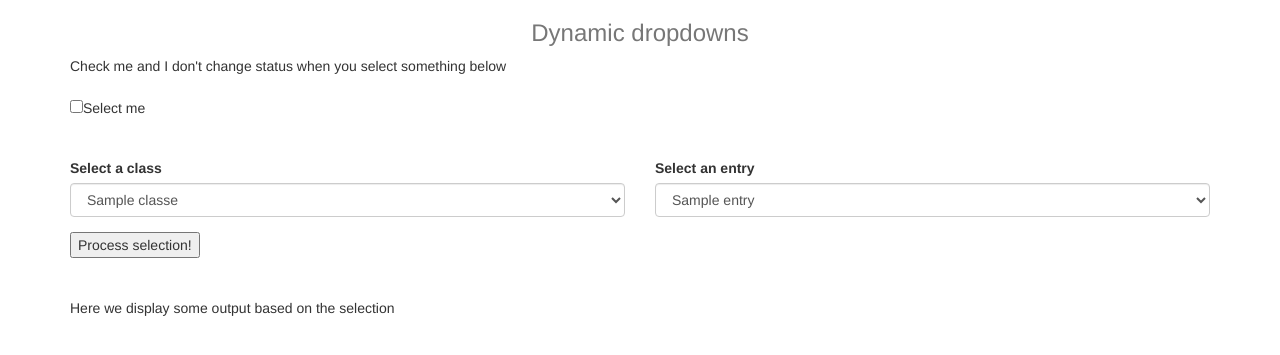
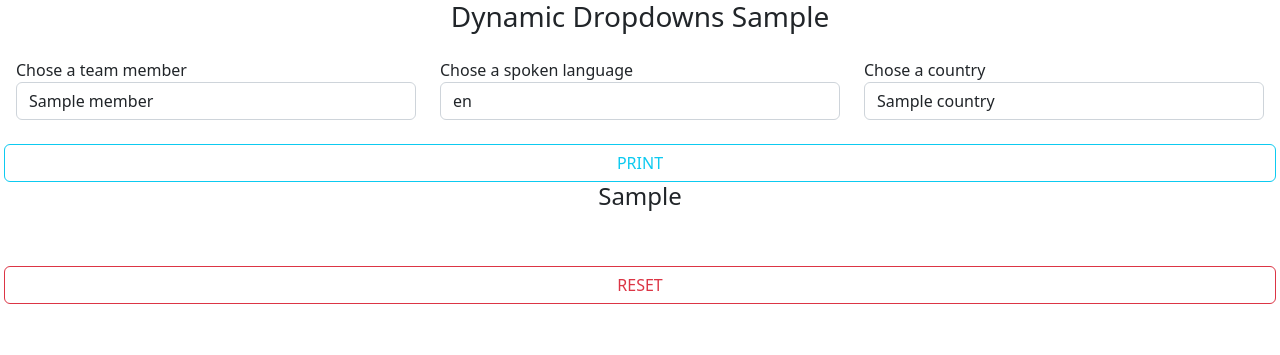
Before and after one commit to Ric-Wolf/spike-crs-841-multifiltering-on-backend, a Flask app: template templates/index.html in a window 1280 px wide. Shown: the top 355 px of the page. Run offline with Flask 2, Linux system fonts and the light colour scheme; the template is opened without the code that fills it: most values are stand-ins (such as "Sample title", 1, 10 or a date in 2020); some libraries are stand-ins or nearby versions.

Commit message:
multifiltering implemented, no ind reset

```diff
--- a/run2.py
+++ /dev/null
@@ -1,95 +0,0 @@
-from flask import Flask, render_template, request, jsonify
-import json
-
-# Initialize the Flask application
-app = Flask(__name__)
-
-
-def get_dropdown_values():
-
-    """
-    dummy function, replace with e.g. database call. If data not change, this function is not needed but dictionary
-    could be defined globally
-    """
-
-    class_entry_relations = {
-        "class1": ["val1", "val2"],
-        "class2": ["foo", "bar", "xyz"],
-        "all_selections": ['val1','val2','foo','bar','xyz']
-    }
-
-    return class_entry_relations
-
-
-@app.route("/_update_dropdown")
-def update_dropdown():
-
-    # the value of the first dropdown (selected by the user)
-    selected_class = request.args.get("selected_class", type=str)
-
-    # get values for the second dropdown
-    updated_values = get_dropdown_values()[selected_class]
-
-    # create the values in the dropdown as a html string
-    html_string_selected = ""
-
-    for entry in updated_values:
-        html_string_selected += '<option value="{}">{}</option>'.format(entry, entry)
-
-    return jsonify(html_string_selected=html_string_selected)
-
-
-@app.route("/_update_dropdown2")
-def update_dropdown2():
-
-    # the value of the second dropdown (selected by the user)
-    selected_entry = request.args.get("selected_entry", type=str)
-
-    if (selected_entry=='val1' or  selected_entry=='val2'):
-        updated_values = 'class1'
-    else:
-        updated_values = 'class2'
-
-    # create the values in the dropdown as a html string
-    html_string_selected = '<option value="{}">{}</option>'.format(updated_values,updated_values )
-
-    # for entry in updated_values:
-    #     html_string_selected += '<option value="{}">{}</option>'.format(entry, entry)
-
-    return jsonify(html_string_selected=html_string_selected)
-
-
-@app.route("/_process_data")
-def process_data():
-    selected_class = request.args.get("selected_class", type=str)
-    selected_entry = request.args.get("selected_entry", type=str)
-
-    # process the two selected values here and return the response; here we just create a dummy string
-
-    return jsonify(
-        random_text="you selected {} and {}".format(selected_class, selected_entry)
-    )
-
-
-@app.route("/")
-def index():
-
-    """
-    Initialize the dropdown menues
-    """
-
-    class_entry_relations = get_dropdown_values()
-
-    default_classes = sorted(class_entry_relations.keys())
-    default_values = class_entry_relations[
-        default_classes[0]
-    ]  # aqui hay que mostrar todas las clases
-
-    return render_template(
-        "index.html", all_classes=default_classes, all_entries=default_values
-    )
-
-
-if __name__ == "__main__":
-
-    app.run(debug=True, port=8080)
--- a/templates/index.html
+++ b/templates/index.html
@@ -2,94 +2,177 @@
 <html lang="en">
 
   <head>
-  <link href="https://maxcdn.bootstrapcdn.com/bootstrap/3.3.7/css/bootstrap.min.css" rel="stylesheet">
+    <meta charset="UTF-8">
+    <meta http-equiv="X-UA-Compatible" content="IE=edge">
+    <meta name="viewport" content="width=device-width, initial-scale=1.0">
+    <link
+      href="https://cdn.jsdelivr.net/npm/bootstrap@5.2.2/dist/css/bootstrap.min.css"
+      rel="stylesheet"
+      integrity="sha384-Zenh87qX5JnK2Jl0vWa8Ck2rdkQ2Bzep5IDxbcnCeuOxjzrPF/et3URy9Bv1WTRi"
+      crossorigin="anonymous">
+    <title>Dinamic Sample</title>
   </head>
 
   <body>
-  <div class="container">
     <div class="header">
-      <h3 class="text-center text-muted">Dynamic dropdowns</h3>
+      <h3 class="text-center">Dynamic Dropdowns Sample</h3>
     </div>
-
-    <div>
-      Check me and I don't change status when you select something below
-    </div><br>
-    <div>
-      <input class="form-check-input" type="checkbox" value="" id="use_me">Select me
-    </div><br><br>
-
-    <div class="row">
-      <div class="form-group col-xs-6">
-        <label for="all_classes">Select a class</label>
-        <select class="form-control" id="all_classes">
+    <form class="p-3" id="group">
+      <div class="row justify-content-center">
+        <div class="col-4">
+          <label>Chose a team member</label>
+          <select class="form-control" id="dp1">
+            {% for o in all_members %}
+            <option value="{{ o }}">{{ o }}</option>
+            {% endfor %}
+          </select>
+          <!-- <input list="all_classes" name="dropdown1" type="search"/>
+          <datalist id="all_classes">
             {% for o in all_classes %}
+            <option value="{{ o }}">{{ o }}</option>
+            {% endfor %}
+          </datalist> -->
+        </div>
+        <div class="col-4">
+          <label>Chose a spoken language</label>
+          <select class="form-control" id="dp2">
+            {% for o in all_langs %}
             <option value="{{ o }}">{{ o }}</option>
             {% endfor %}
           </select>
         </div>
-      <div class="form-group col-xs-6">
-        <label for="all_entries">Select an entry</label>
-        <select class="form-control" id="all_entries">
-          {% for o in all_entries %}
+        <div class="col-4">
+          <label>Chose a country</label>
+          <select class="form-control" id="dp3">
+            {% for o in all_countries %}
             <option value="{{ o }}">{{ o }}</option>
             {% endfor %}
           </select>
         </div>
       </div>
+      <br>
+      <div class="row justify-content-center">
+        <button class='btn btn-outline-info' type='button' id="print">PRINT</button>
+        <br>
+        <h4 id="print_txt" class="text-center">{{print_txt}}</h4>
+      </div>
+      <br>
+      <br>
+      <div class="row justify-content-center">
+        <button class='btn btn-outline-danger' type='reset' id="reset">RESET</button>
+      </div>
+    </form>
 
-    <div>
-      <button type="button" id="process_input">Process selection!</button>
-    </div><br><br>
-    <div id="processed_results">
-      Here we display some output based on the selection
-    </div>
-  </div>
-  <script src="https://code.jquery.com/jquery-1.12.4.js" type="text/javascript"></script>
-  <script src="https://maxcdn.bootstrapcdn.com/bootstrap/3.3.7/js/bootstrap.min.js"></script>
+    <script src="https://code.jquery.com/jquery-1.12.4.js"
+      type="text/javascript"></script>
 
     <script type="text/javascript">
-    $(document).ready(function () {
-
-      $('#all_classes').change(function () {
-
-        $.getJSON('/_update_dropdown', {
-          selected_class: $('#all_classes').val()
-
-        }).success(function (data) {
-          $('#all_entries').html(data.html_string_selected);
-        })
-      });
-      // second dropdown box
-      $('#all_entries').change(function () {
-
-        $.getJSON('/_update_dropdown2', {
-          selected_entry: $('#all_entries').val()
-
-        }).success(function (data) {
-          $('#all_classes').html(data.html_string_selected);
-        })
-      });
-
-
-
-
-
-
-      // $('#process_input').bind('click', function () {
-
-      //   $.getJSON('/_process_data', {
-      //     selected_class: $('#all_classes').val(),
-      //     selected_entry: $('#all_entries').val(),
-
-
-      //   }).success(function (data) {
-      //     $('#processed_results').text(data.random_text);
-      //   })
-      //   return false;
-
-      // });
-    });
+      $(document).ready(
+        function () {
+          // first dropdown box
+          $('#dp1').change(
+            function () {
+              $.getJSON(
+                '/_dp', {
+                  call: "member",
+                  member: $('#dp1').val(),
+                  lang: $('#dp2').val(),
+                  country: $('#dp3').val()
+                }
+              ).success(
+                function (data) {
+                  $('#dp1').html(data.dp1_data),
+                  $('#dp2').html(data.dp2_data),
+                  $('#dp3').html(data.dp3_data);
+                }
+              )
+            }
+          );
+          //dropdown box
+          $('#dp2').change(
+            function () {
+              $.getJSON(
+                '/_dp', {
+                  call: "lang",
+                  member: $('#dp1').val(),
+                  lang: $('#dp2').val(),
+                  country: $('#dp3').val()
+                }
+              ).success(
+                function (data) {
+                  $('#dp1').html(data.dp1_data),
+                  $('#dp2').html(data.dp2_data),
+                  $('#dp3').html(data.dp3_data);
+                }
+              )
+            }
+          );
+          //end dp
+          //dropdown box
+          $('#dp3').change(
+            function () {
+              $.getJSON(
+                '/_dp', {
+                  call: "country",
+                  member: $('#dp1').val(),
+                  lang: $('#dp2').val(),
+                  country: $('#dp3').val()
+                }
+              ).success(
+                function (data) {
+                  $('#dp1').html(data.dp1_data),
+                  $('#dp2').html(data.dp2_data),
+                  $('#dp3').html(data.dp3_data);
+                }
+              )
+            }
+          );
+          //end dp
+          //reset button
+          $('#reset').bind('click',
+            function () {
+              $.getJSON(
+                '/_dp', {
+                  call: "reset",
+                  member: $('#dp1').val(),
+                  lang: $('#dp2').val(),
+                  country: $('#dp3').val()
+                }
+              ).success(
+                function (data) {
+                  $('#dp1').html(data.dp1_data),
+                  $('#dp2').html(data.dp2_data),
+                  $('#dp3').html(data.dp3_data);
+                }
+              )
+            }
+          );
+          //end
+          //print button
+          $('#print').bind('click',
+            function () {
+              $.getJSON(
+                '/_dp', {
+                  call: "print",
+                  member: $('#dp1').val(),
+                  lang: $('#dp2').val(),
+                  country: $('#dp3').val()
+                }
+              ).success(
+                function (data) {
+                  $('#print_txt').html(data.print_txt)
+                }
+              )
+            }
+          );
+          //end
+        }
+      );
     </script>
+    <script
+      src="https://cdn.jsdelivr.net/npm/bootstrap@5.2.2/dist/js/bootstrap.bundle.min.js"
+      integrity="sha384-OERcA2EqjJCMA+/3y+gxIOqMEjwtxJY7qPCqsdltbNJuaOe923+mo//f6V8Qbsw3"
+      crossorigin="anonymous"></script>
   </body>
 
 </html>
```
Also changed, not shown: run.py (added, +163 -0 lines), 2 other files. Lines whose indentation alone changed are shown as unchanged.
